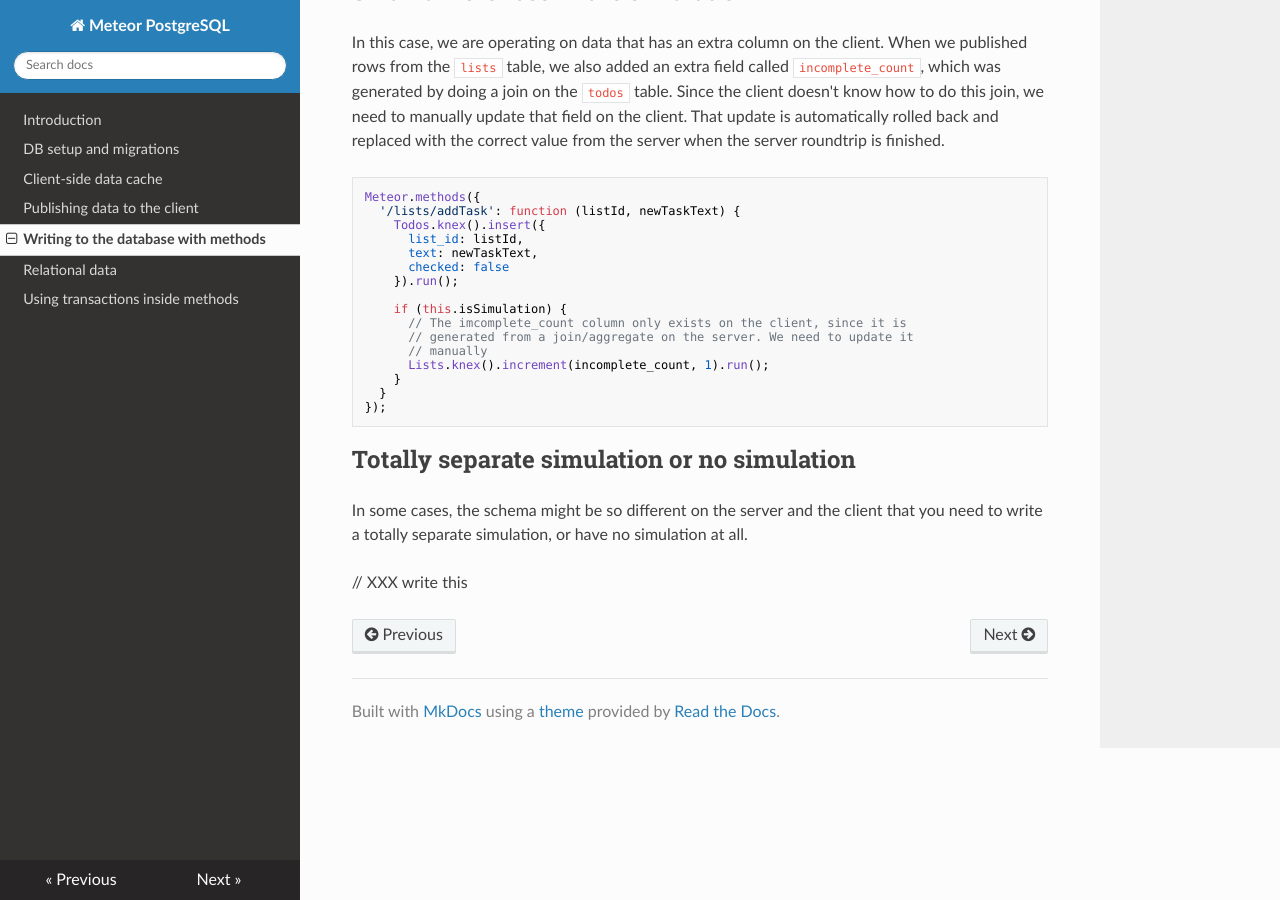
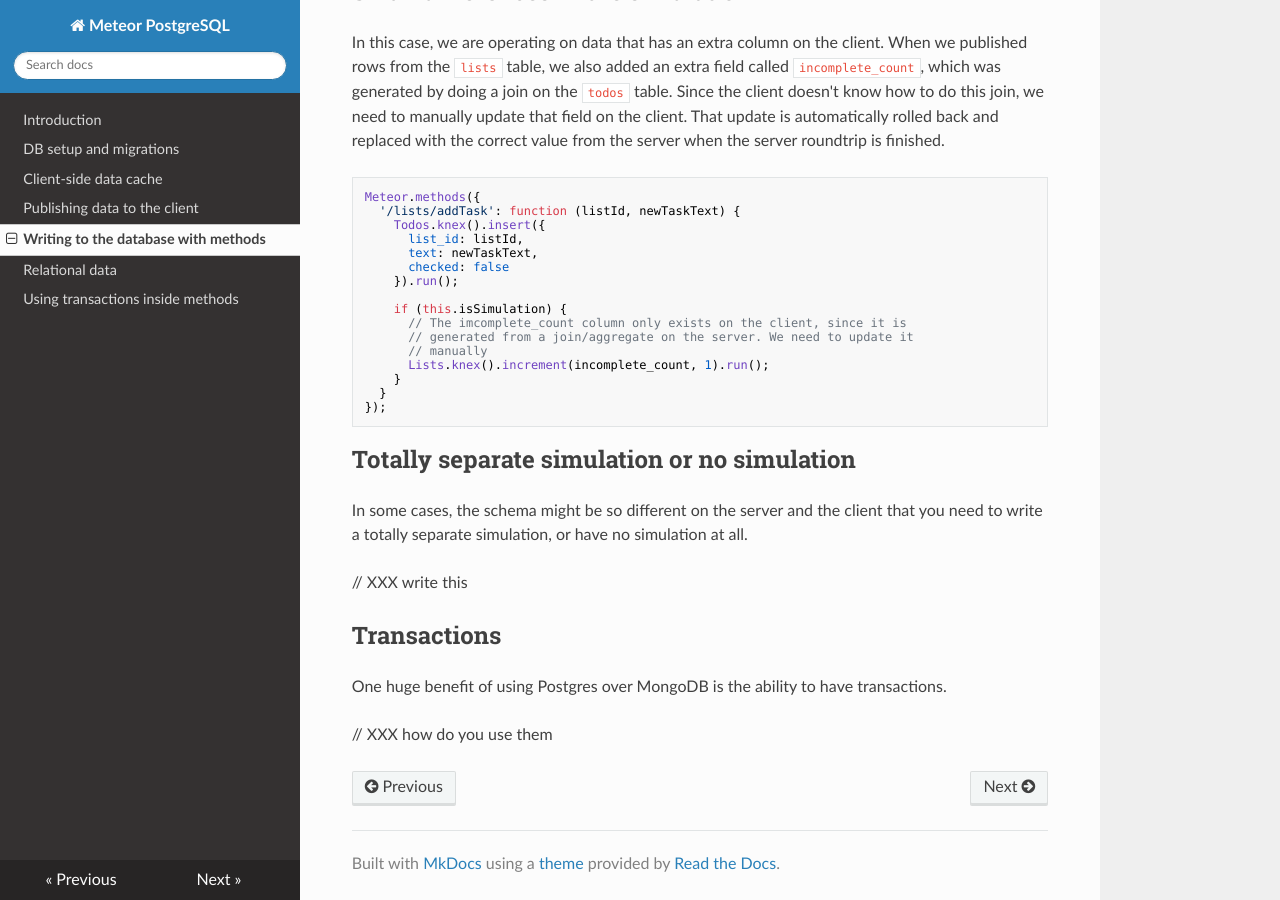
Before and after one commit to meteor/postgres-packages, an MkDocs documentation site: the page built from docs/methods.md, in a window 1280 px wide and 900 px high, scrolled down 1083 px. Built offline with MkDocs 1.6.1, drawn with Linux system fonts in a browser that asks for light colours; nearby versions of some CDN libraries; old or Windows-style settings are respelled for this version of MkDocs.

Commit message:
Add placeholder section about transactions

```diff
--- a/docs/methods.md
+++ b/docs/methods.md
@@ -61,3 +61,9 @@ Meteor.methods({
 In some cases, the schema might be so different on the server and the client that you need to write a totally separate simulation, or have no simulation at all.
 
 // XXX write this
+
+## Transactions
+
+One huge benefit of using Postgres over MongoDB is the ability to have transactions.
+
+// XXX how do you use them
```
